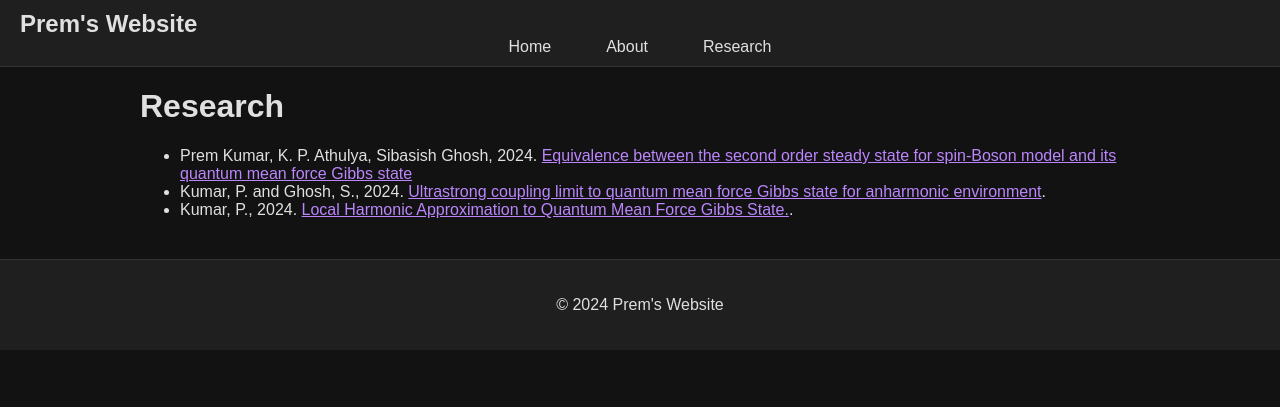
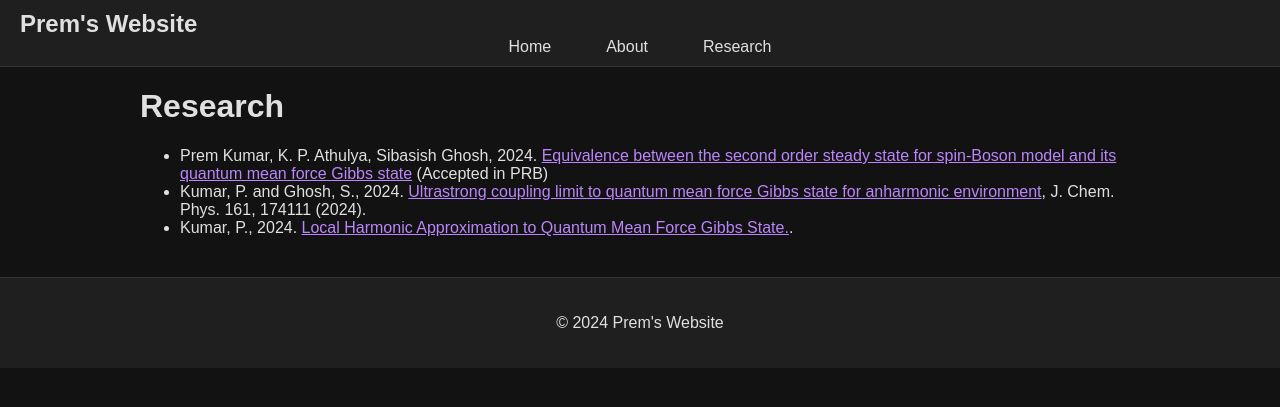
Before and after one commit to prem314/prem314.github.io, a Jekyll site: the page built from research.md, in a window 1280 px wide. Shown: the top 407 px of the page. Built offline with Jekyll 4.4.1, drawn with Linux system fonts in a browser that asks for light colours.

Commit message:
Update research.md

```diff
--- a/research.md
+++ b/research.md
@@ -5,6 +5,6 @@ title: Research
 
 # Research
 
-  - Prem Kumar, K. P. Athulya, Sibasish Ghosh, 2024. [Equivalence between the second order steady state for spin-Boson model and its quantum mean force Gibbs state](./tcl4_paper.md)
-  - Kumar, P. and Ghosh, S., 2024. [Ultrastrong coupling limit to quantum mean force Gibbs state for anharmonic environment](./ultrastrong_coupling_limit_to_quantum_mean_force_gibbs_state_for_anharmonic_environment_prem_kumar_sibasish_ghosh_paper.md).
+  - Prem Kumar, K. P. Athulya, Sibasish Ghosh, 2024. [Equivalence between the second order steady state for spin-Boson model and its quantum mean force Gibbs state](./tcl4_paper.md) (Accepted in PRB)
+  - Kumar, P. and Ghosh, S., 2024. [Ultrastrong coupling limit to quantum mean force Gibbs state for anharmonic environment](./ultrastrong_coupling_limit_to_quantum_mean_force_gibbs_state_for_anharmonic_environment_prem_kumar_sibasish_ghosh_paper.md), J. Chem. Phys. 161, 174111 (2024).
   - Kumar, P., 2024. [Local Harmonic Approximation to Quantum Mean Force Gibbs State.](./Local_Harmonic_Approximation_to_Quantum_Mean_Force_Gibbs_State_my_paper.md).
```
